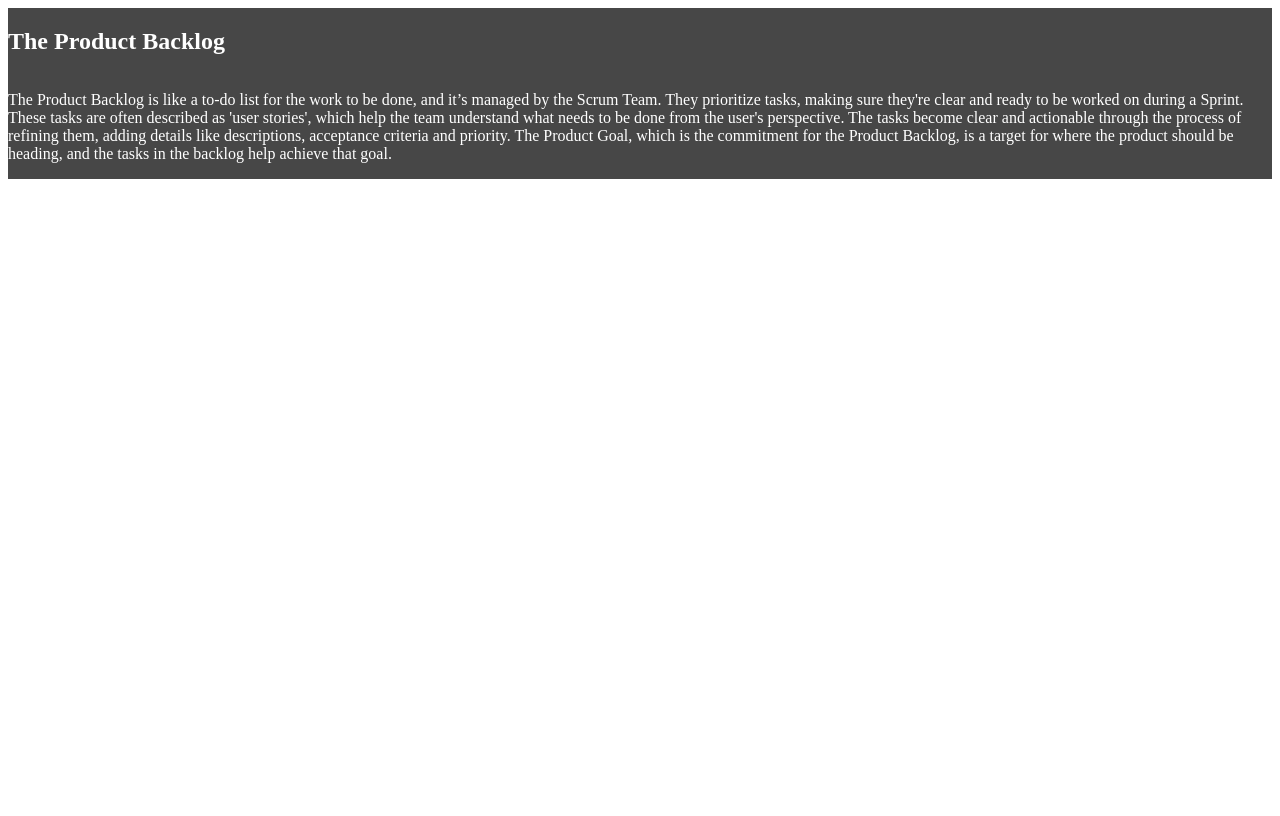
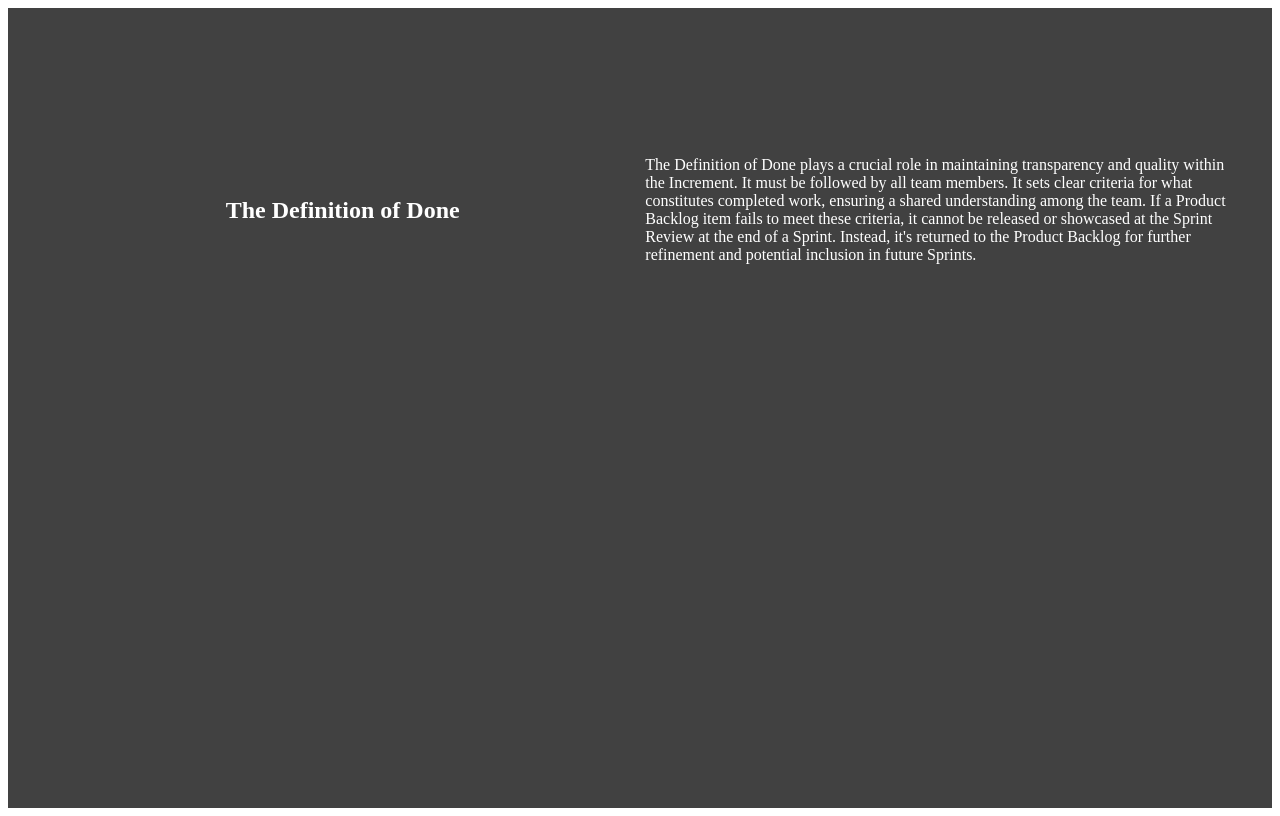
Before and after one commit to Wilma-Norman/Scrum-Project-assignment, a React (Vite) app: page /artifacts in a window 1280 px wide. Built offline with nearby package versions, Linux system fonts and the light colour scheme.

Commit message:
adjusted and cleaned code in definition of done and css

```diff
--- a/src/Components/Artifacts/DefinitionOfDone/DefinitionOfDone.module.css
+++ b/src/Components/Artifacts/DefinitionOfDone/DefinitionOfDone.module.css
@@ -1,14 +1,39 @@
-.twoColumnTextContainer div {
+.twoColumnTextContainer {
+    color: white;
     display: flex;
-    color: white;
+    flex-direction: column;
+    justify-content: space-evenly;
     width: 100%;
-    flex-direction: row;
-    background-color: rgb(71, 71, 71);
-
 }
 
-@media screen and (min-width: 768px) {
-    .twoColumnTextContainer div {
-        flex-direction: column;
+.card {
+    flex: 1;
+    padding: 32px;
+}
+
+.card h2 {
+    padding-bottom: 32px;
+}
+
+@media screen and (min-width: 1080px) {
+    .twoColumnTextContainer {
+        padding-bottom: 100px;
+        padding-top: 100px;
+    }
+
+    .card {
+        color: white;
+        display: flex;
+        flex-direction: row;
+        justify-content: space-evenly;
+        width: 100%;
+    }
+
+    .card h2, .card p {
+        align-items: center;
+        display: flex;
+        flex: 0 0 calc(50% - 16px);
+        justify-content: center;
+        padding-bottom: unset;
     }
 }
--- a/src/Components/Artifacts/DefinitionOfDone/index.jsx
+++ b/src/Components/Artifacts/DefinitionOfDone/index.jsx
@@ -1,13 +1,12 @@
-import styles from './DefinitionOfDone.module.css'
 import { Artifacts } from '../../../data/data'
 import Card from '../../Card'
+import styles from './DefinitionOfDone.module.css'
 
 const TwoColumnText = () => {
     return (
         <div className={styles.twoColumnTextContainer}>
-            <Card title="The Product Backlog" text={Artifacts.productBacklogText}/>
+            <Card title="The Definition of Done" text={Artifacts.DODText} className={styles.card}/>
         </div>
-
     )
 }
 export default TwoColumnText
--- a/src/Components/Card/index.jsx
+++ b/src/Components/Card/index.jsx
@@ -1,9 +1,9 @@
-const Card = ({title, text}) => {
+const Card = ({ title, text, className }) => {
     return (
-        <div>
+        <div className={className ? `${className}` : null}>
             <h2>{title}</h2>
             <p>{text}</p>
         </div>
-    )
-}
-export default Card
+    );
+};
+export default Card;
--- /dev/null
+++ b/src/Pages/Artifacts/Artifacts.module.css
@@ -0,0 +1,11 @@
+:root {
+    --artifact-bg-color: rgb(65, 65, 65);
+}
+
+.artifactContainer {
+    background-color: var(--artifact-bg-color);
+    color: white;
+    display: flex;
+    flex-direction: column;
+    width: 100%;
+}
--- a/src/Pages/Artifacts/index.jsx
+++ b/src/Pages/Artifacts/index.jsx
@@ -1,11 +1,11 @@
 import TwoColumnText from "../../Components/Artifacts/DefinitionOfDone"
+import styles from "./Artifacts.module.css"
 
 const Artifacts = () => {
     return(
-        <>
-        <TwoColumnText/>
-        </>
+        <div className = {styles.artifactContainer}>
+            <TwoColumnText/>
+        </div>
     )
 }
-
 export default Artifacts
```
